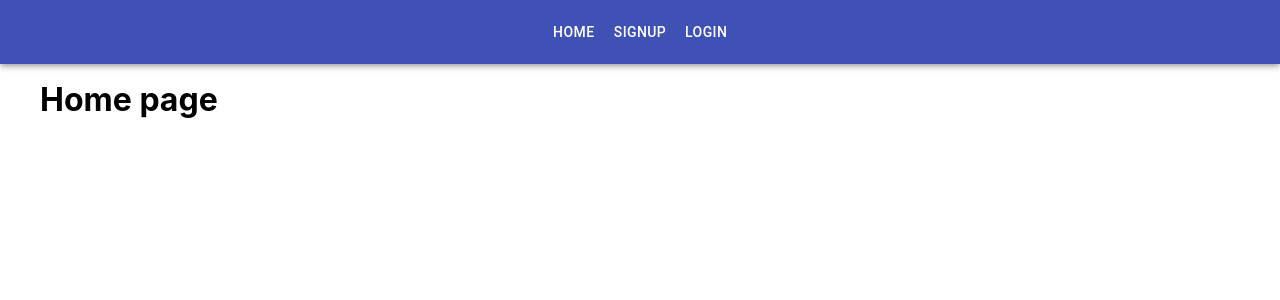
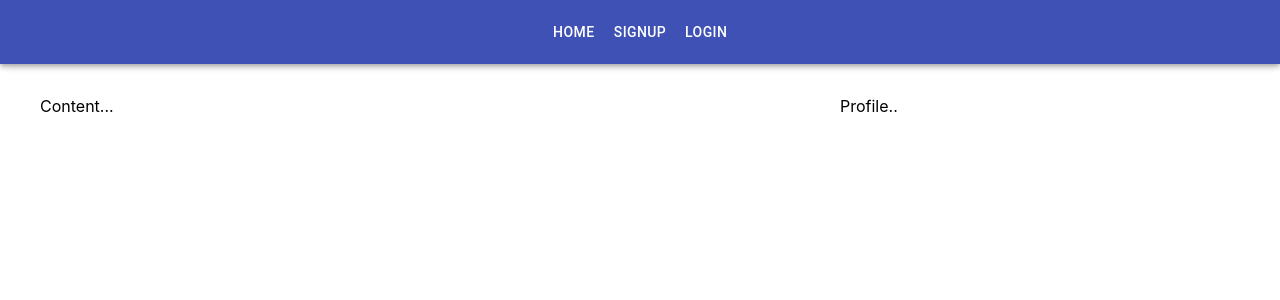
Before and after one commit to vunguyen88/Rxsys-client, a React (Create React App) app: page / in a window 1280 px wide. Shown: the top 300 px of the page. Built offline with nearby package versions, Linux system fonts and the light colour scheme.

Commit message:
update layout

```diff
--- a/src/pages/home.js
+++ b/src/pages/home.js
@@ -1,11 +1,19 @@
 import React, { Component } from 'react'
+import Grid from '@material-ui/core/Grid';
+class home extends Component {
+    componentDidMount() {
 
-class home extends Component {
+    }
     render() {
         return (
-            <div>
-                <h1>Home page</h1>
-            </div>
+            <Grid container spacing={16}>
+                <Grid item sm={8} xs={12}>
+                    <p>Content...</p>
+                </Grid>
+                <Grid item sm={4} xs={12}>
+                    <p>Profile..</p>
+                </Grid>
+            </Grid>
         )
     }
 }
```
